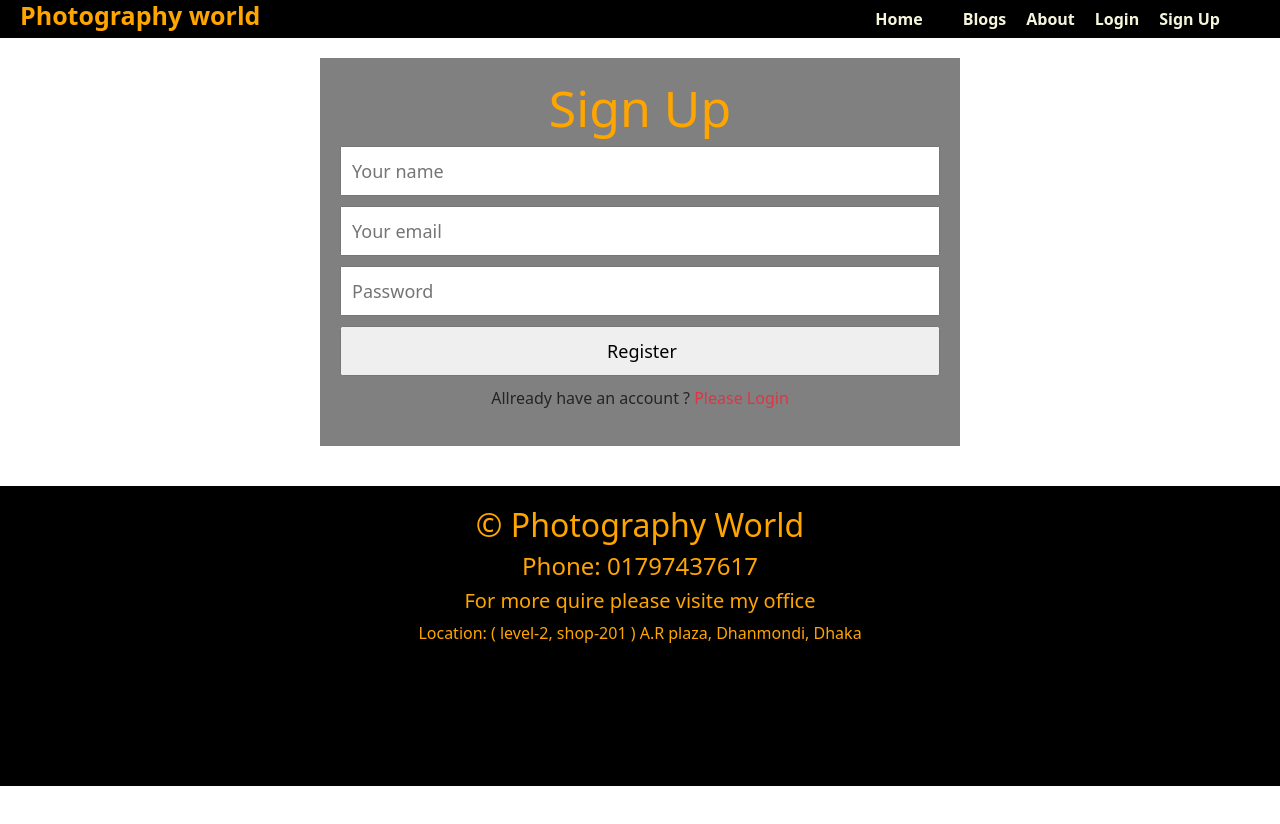
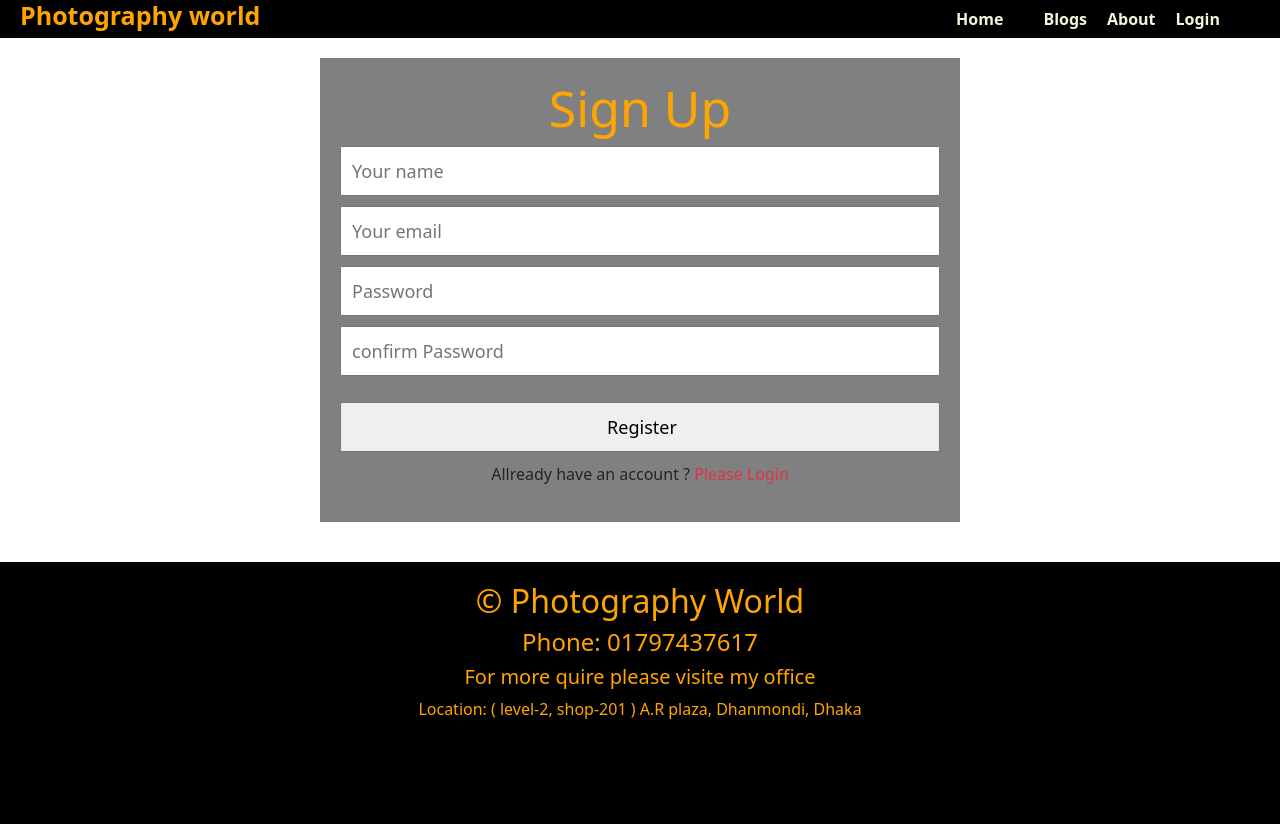
Before and after one commit to SantoSaha508/independent-service-provider, a React (Create React App) app: page /signup in a window 1280 px wide. Shown: the top 824 px of the page. Before the commit the page ends 800 px from the top, so only its background shows below. Built offline with nearby package versions, Linux system fonts and the light colour scheme.

Commit message:
create firebase user

```diff
--- a/package.json
+++ b/package.json
@@ -7,9 +7,11 @@
     "@testing-library/react": "^13.1.1",
     "@testing-library/user-event": "^13.5.0",
     "bootstrap": "^5.1.3",
+    "firebase": "^9.6.11",
     "react": "^18.0.0",
     "react-bootstrap": "^2.2.3",
     "react-dom": "^18.0.0",
+    "react-firebase-hooks": "^5.0.3",
     "react-router-dom": "^6.3.0",
     "react-scripts": "5.0.1",
     "web-vitals": "^2.1.4"
--- a/src/components/Header/Header.js
+++ b/src/components/Header/Header.js
@@ -15,7 +15,7 @@ const Header = () => {
             <Link to="/blogs">Blogs</Link>
             <Link to="/about">About</Link>
             <Link to="/login">Login</Link>
-            <Link to="/signup">Sign Up</Link>
+
             <Link to="/notfound"></Link>
             </div>
         </div>
--- a/src/components/Signup/Signup.js
+++ b/src/components/Signup/Signup.js
@@ -1,25 +1,49 @@
-import React from 'react';
+import React, { useState } from 'react';
 import { useNavigate } from 'react-router-dom';
-import './Signup.css'
+import './Signup.css';
+import { useCreateUserWithEmailAndPassword } from 'react-firebase-hooks/auth';
+import auth from '../../firebase.init';
+
 
 const Signup = () => {
+    const [
+        createUserWithEmailAndPassword,
+        user,
+        loading,
+        error,
+      ] = useCreateUserWithEmailAndPassword(auth);
+
     const navigate = useNavigate();
     const navigateLogin = () => {
         navigate('/login');
     }
 
+    if(user){
+        navigate('/home');
+    }
+
+
 const handleRegister = event => {
     event.preventDefault();
+    const name = event.target.name.value;
+    const email = event.target.email.value;
+    const password = event.target.password.value;
+    const confirmPassword = event.target.confitmPassword.value;
+    console.log(name, email, password, confirmPassword);
+
+    createUserWithEmailAndPassword(email, password);
 }
 
     return (
         <div className='register-form'>
             <h2>Sign Up</h2>
-            <form>
+            <form onSubmit={handleRegister}>
                 <input type="text" name="name" id="" placeholder='Your name' />
                 <br />
                 <input type="email" name="email" id="" placeholder='Your email' required /><br />
                 <input type="password" name="password" id="" placeholder='Password' required /><br />
+                <input type="password" name="confitmPassword" id="" placeholder='confirm Password' required /><br />
+                <p style={{color: 'black'}}>{error}</p>
                 <input type="submit" value="Register" />
             </form>
             <p>Allready have an account ? <span className='text-danger register' onClick={navigateLogin}>Please Login</span></p>
--- /dev/null
+++ b/src/firebase.init.js
@@ -0,0 +1,22 @@
+// Import the functions you need from the SDKs you need
+import { initializeApp } from "firebase/app";
+import {getAuth} from 'firebase/auth'
+// TODO: Add SDKs for Firebase products that you want to use
+// https://firebase.google.com/docs/web/setup#available-libraries
+
+// Your web app's Firebase configuration
+const firebaseConfig = {
+  apiKey: "AIzaSyA7D3zQLBFz1tJJnW6t77dFd7vK9Yv9xVs",
+  authDomain: "photography-assgn10.firebaseapp.com",
+  projectId: "photography-assgn10",
+  storageBucket: "photography-assgn10.appspot.com",
+  messagingSenderId: "145337547854",
+  appId: "1:145337547854:web:69aa2ca4fc5b94c02ad71f"
+};
+
+// Initialize Firebase
+const app = initializeApp(firebaseConfig);
+
+const auth = getAuth(app)
+
+export default auth;
```
Also changed, not shown: src/components/Login/Login.js (line endings or trailing spaces), 1 other file (tests, documents, lock files or other folders).
